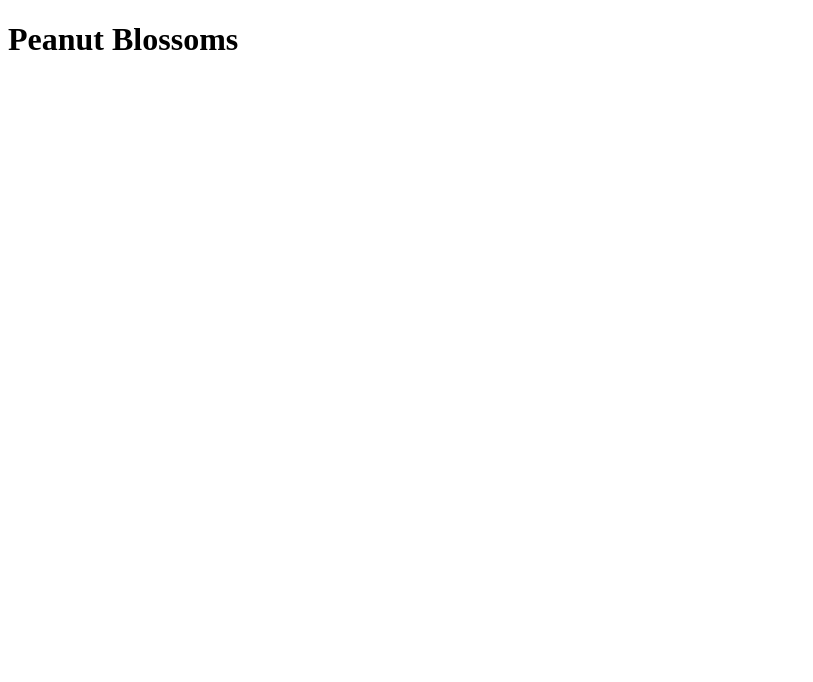
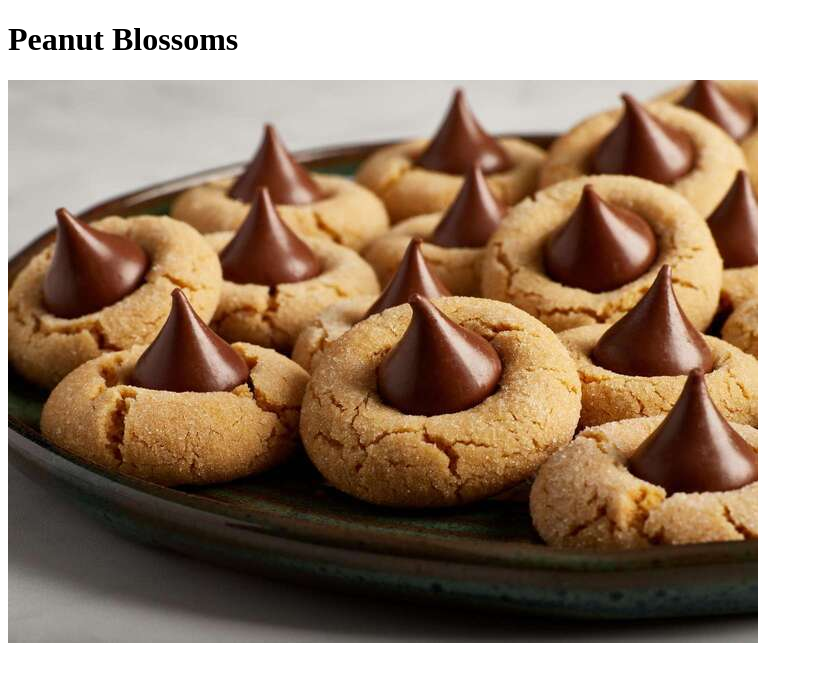
Before and after one commit to CMBAthena/odin-recipes, a plain HTML site: page recipes/peanut_blossoms.html in a window 1280 px wide. Shown: the whole page, without its empty margins (0-813 px from the left). Drawn offline with Linux system fonts and the light colour scheme.

Commit message:
Add image to peanut_blossoms.html

```diff
--- a/recipes/peanut_blossoms.html
+++ b/recipes/peanut_blossoms.html
@@ -7,5 +7,6 @@
 
     <body>
         <h1>Peanut Blossoms</h1>
+        <img src="../images/peanut_blossoms.jpg">
     </body>
 </html>
```
Also changed, not shown: images/peanut_blossoms.jpg (added).
